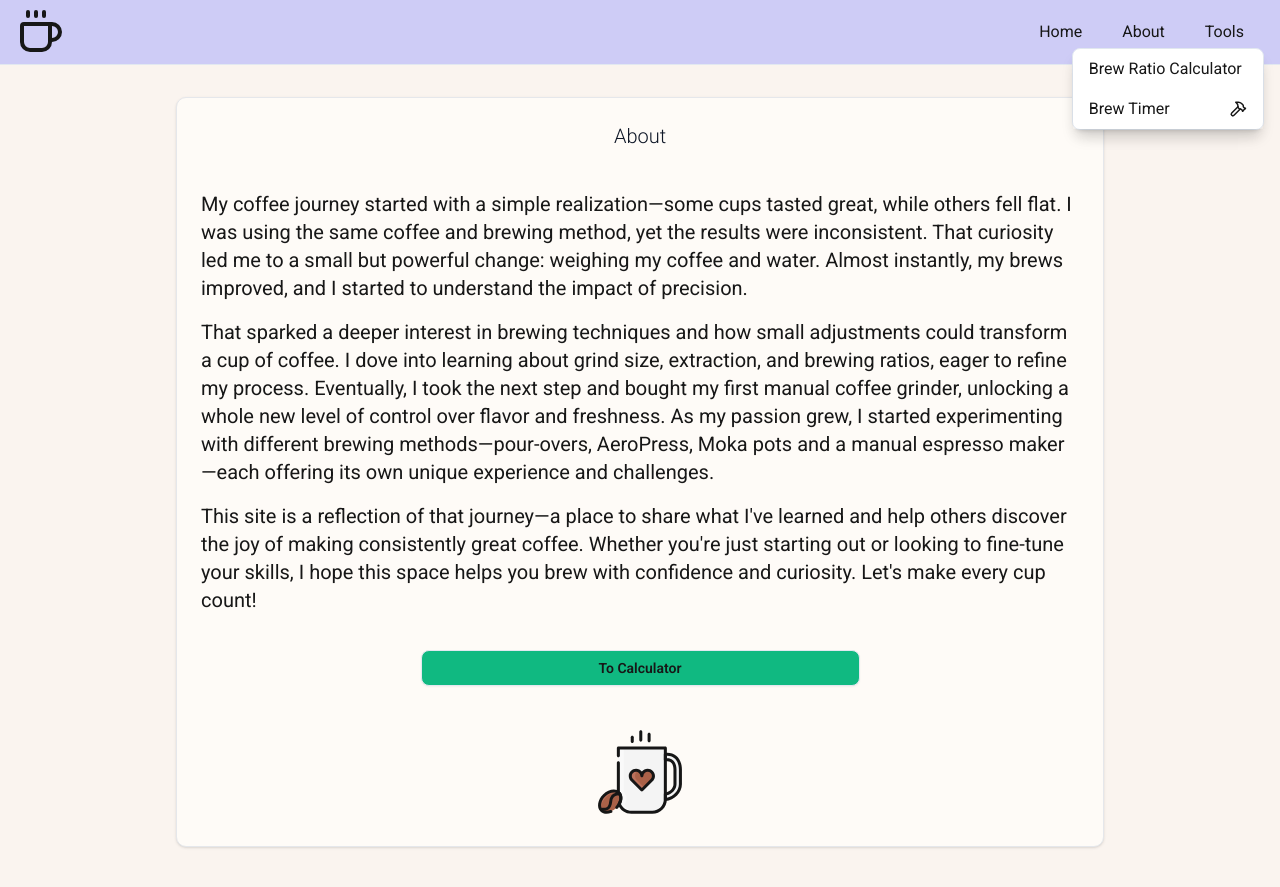
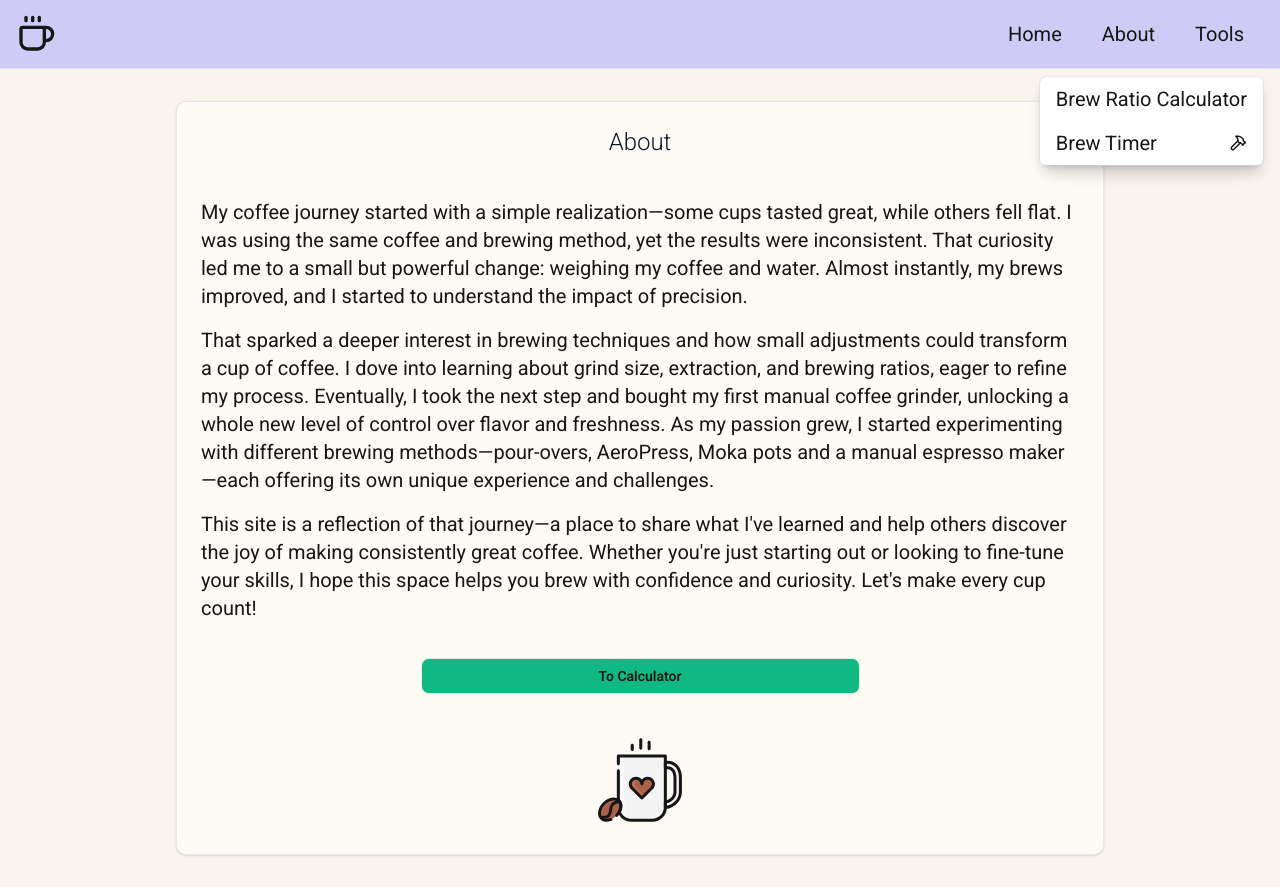
Before and after one commit to MrMarre/BrewMetrics, a Next.js app: page /about in a window 1280 px wide. Both pictures are taken after a click on the button "Tools". Built offline with nearby package versions, Linux system fonts and the light colour scheme.

Commit message:
adjusted text sizing in nav, fixed dropdown position to be responsive

```diff
--- a/src/components/layout/Navbar/DesktopNav.tsx
+++ b/src/components/layout/Navbar/DesktopNav.tsx
@@ -21,11 +21,11 @@ export default function DesktopNav() {
 
   return (
     <nav className="hidden sm:flex ml-auto">
-      <ul className="flex items-center h-full">
+      <ul className="flex items-center h-full  md:text-base lg:text-lg xl:text-xl 2xl:text-2xl">
         <NavLink href="/">Home</NavLink>
         <NavLink href="/about">About</NavLink>
 
-        <li ref={toolsRef} className="relative">
+        <li ref={toolsRef} className="relative inline-block">
           <button
             onClick={() => setToolsOpen((prev) => !prev)}
             className="p-5 rounded-md transition-colors duration-300 hover:bg-violet-400"
--- a/src/components/layout/Navbar/Navbar.tsx
+++ b/src/components/layout/Navbar/Navbar.tsx
@@ -11,7 +11,7 @@ export function NavBar() {
         {/* Desktop Navigation */}
         <div className="hidden sm:block">
           <Link href="/">
-            <CoffeeIcon className="mr-auto md:size-9 lg:size-10 xl:size-12 auto cursor-pointer" />
+            <CoffeeIcon className="mr-auto md:size-9 lg:size-10 auto cursor-pointer" />
           </Link>
         </div>
         <DesktopNav />
--- a/src/components/layout/Navbar/ToolsDropdown.tsx
+++ b/src/components/layout/Navbar/ToolsDropdown.tsx
@@ -10,10 +10,10 @@ export default function ToolsDropdown({ onClose }: ToolsDropdownProps) {
     <div
       className="
         absolute
-        left-[-113px]
-        top-10
+        right-0
         mt-2
-        w-48
+        translate-x-0
+        w-max min-w-[12rem]
         bg-white
         border
         rounded-md
--- a/src/components/ui/heading.tsx
+++ b/src/components/ui/heading.tsx
@@ -13,7 +13,7 @@ export function Heading({
   children,
 }: HeadingProps) {
   return (
-    <Heading className={cn("text-center font-light lg:text-xl 2xl:text-4xl  text-gray-900 ", className)}>
+    <Heading className={cn("text-center font-light text-gray-900 ", className)}>
       {children}
     </Heading>
   );
```
